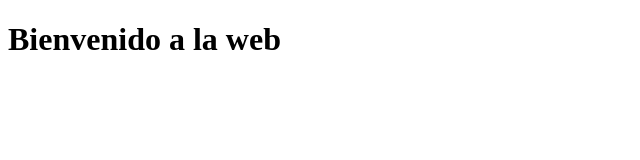
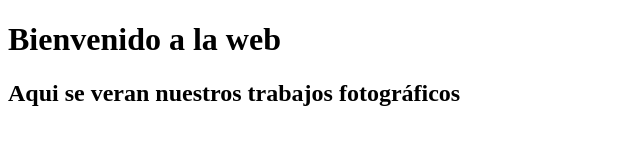
Before and after one commit to edusito87/pagina-web, a plain HTML site: page Index.html in a window 1280 px wide. Shown: the whole page, without its empty margins (0-640 px from the left). Drawn offline with Linux system fonts and the light colour scheme.

Commit message:
Alguien olvideo porner el charset
La pagina es UTF-8, ademas se agrego una etiqueta h2

```diff
--- a/Index.html
+++ b/Index.html
@@ -1,9 +1,11 @@
 <!DOCTYPE html>
 <html>
 	<head>
+		<meta charset="utf-8">
 		<title>Estudio Fotografico</title>
 	</head>
 	<body>
 		<h1>Bienvenido a la web</h1>
+		<h2>Aqui se veran nuestros trabajos fotográficos</h2>
 	</body>
 </html>
```
